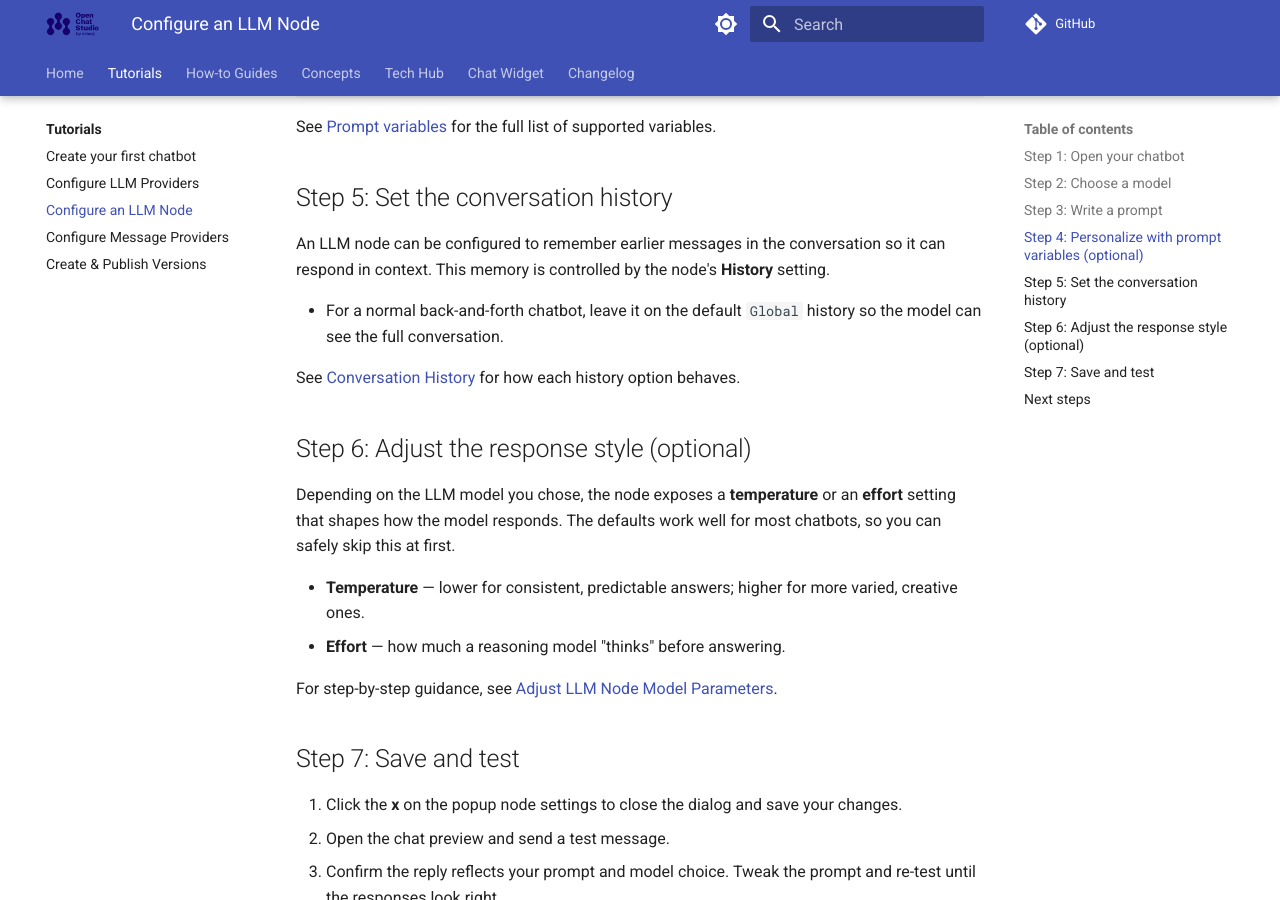
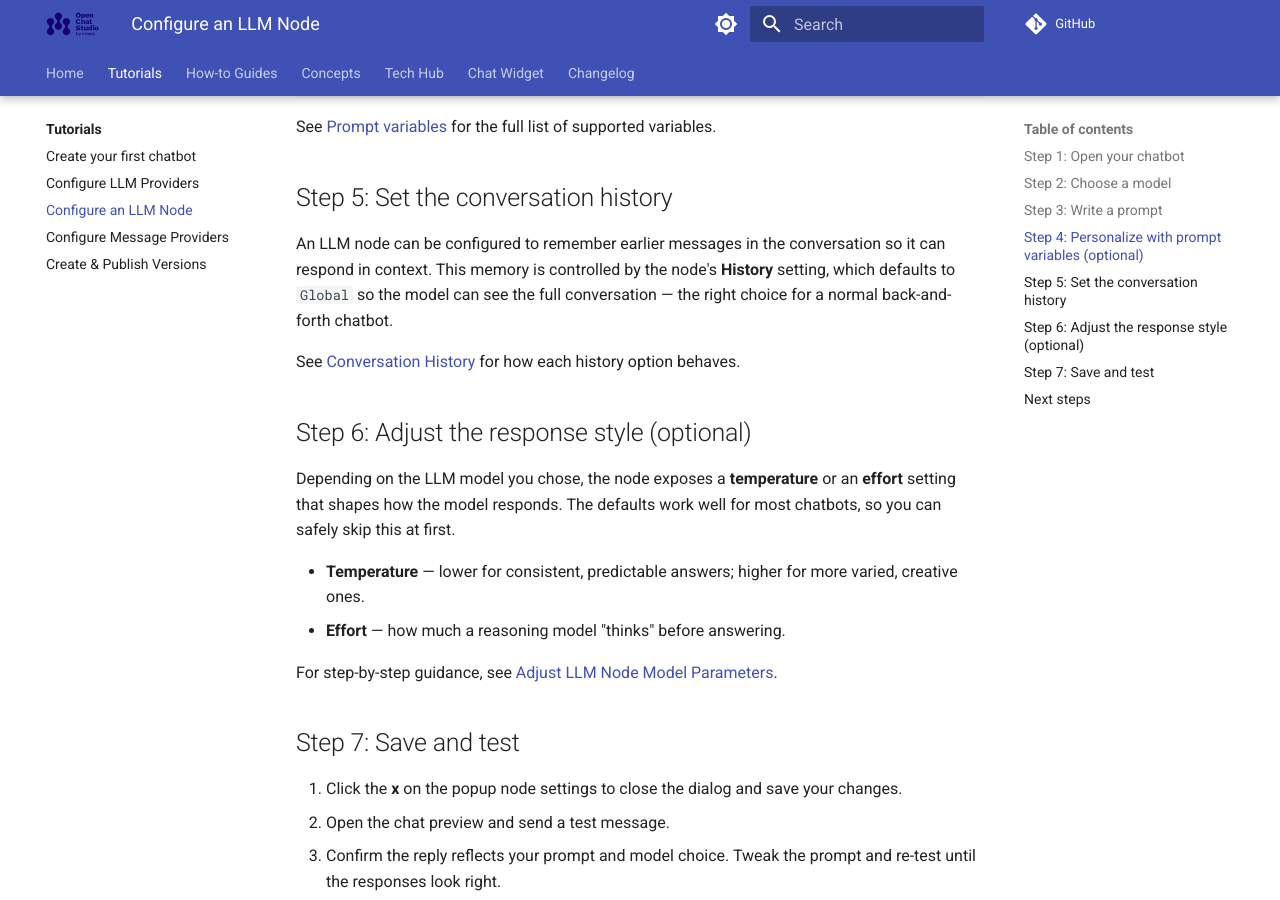
Before and after one commit to dimagi/open-chat-studio-docs, an MkDocs documentation site: the page built from docs/tutorials/configure_llm_node.md, in a window 1280 px wide and 900 px high, scrolled down 1762 px. Built offline with MkDocs 1.6.1 and Material for MkDocs 9.7.7, drawn with Linux system fonts in a browser that asks for light colours; a script that is not in the unit is left out; comment, search, counter and statistics services are not loaded.

Commit message:
Clarify default history setting is "Global" for LLM Node and "Node" for LLM Router Nodes

```diff
--- a/docs/tutorials/configure_llm_node.md
+++ b/docs/tutorials/configure_llm_node.md
@@ -70,9 +70,7 @@ See [Prompt variables](../concepts/prompt_variables.md) for the full list of sup
 
 ## Step 5: Set the conversation history
 
-An LLM node can be configured to remember earlier messages in the conversation so it can respond in context. This memory is controlled by the node's **History** setting.
-
-- For a normal back-and-forth chatbot, leave it on the default `Global` history so the model can see the full conversation.
+An LLM node can be configured to remember earlier messages in the conversation so it can respond in context. This memory is controlled by the node's **History** setting, which defaults to `Global` so the model can see the full conversation — the right choice for a normal back-and-forth chatbot.
 
 See [Conversation History](../concepts/pipelines/history.md) for how each history option behaves.
 
```
Also changed, not shown: docs/concepts/pipelines/history.md (+10 -9 lines).
